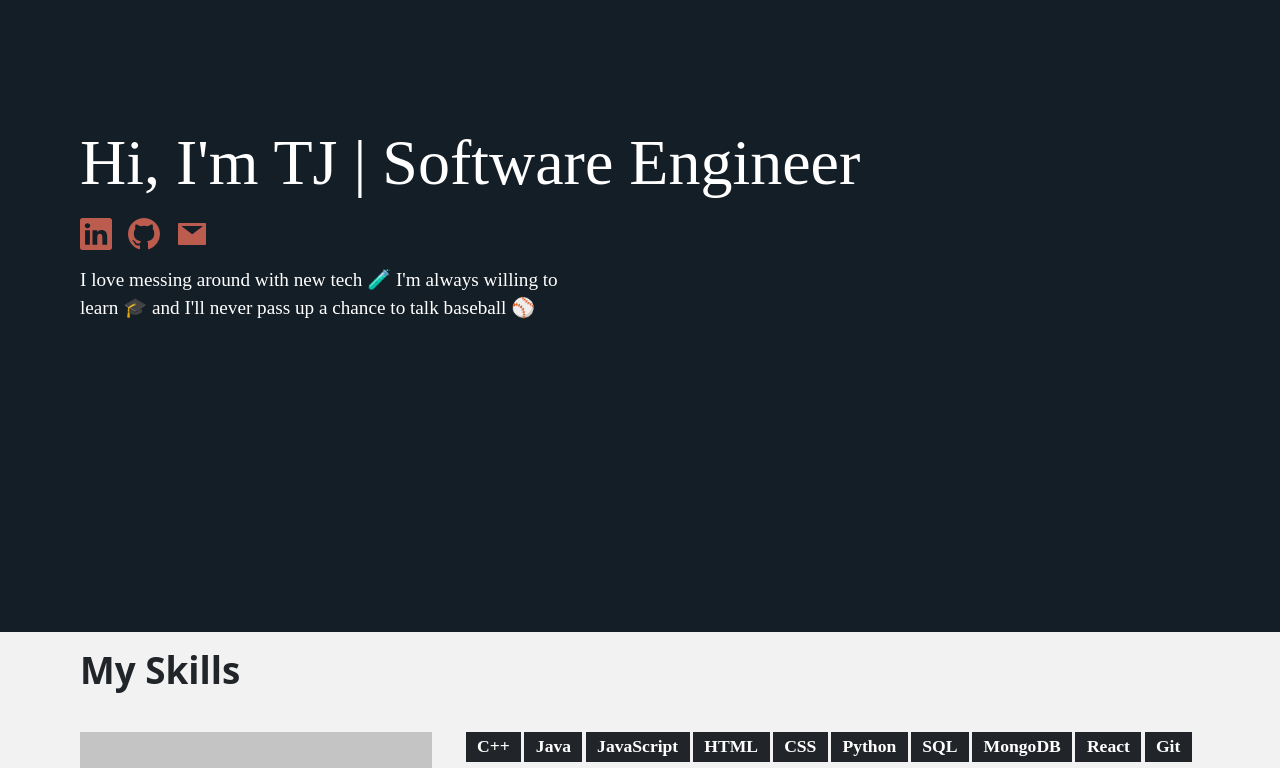
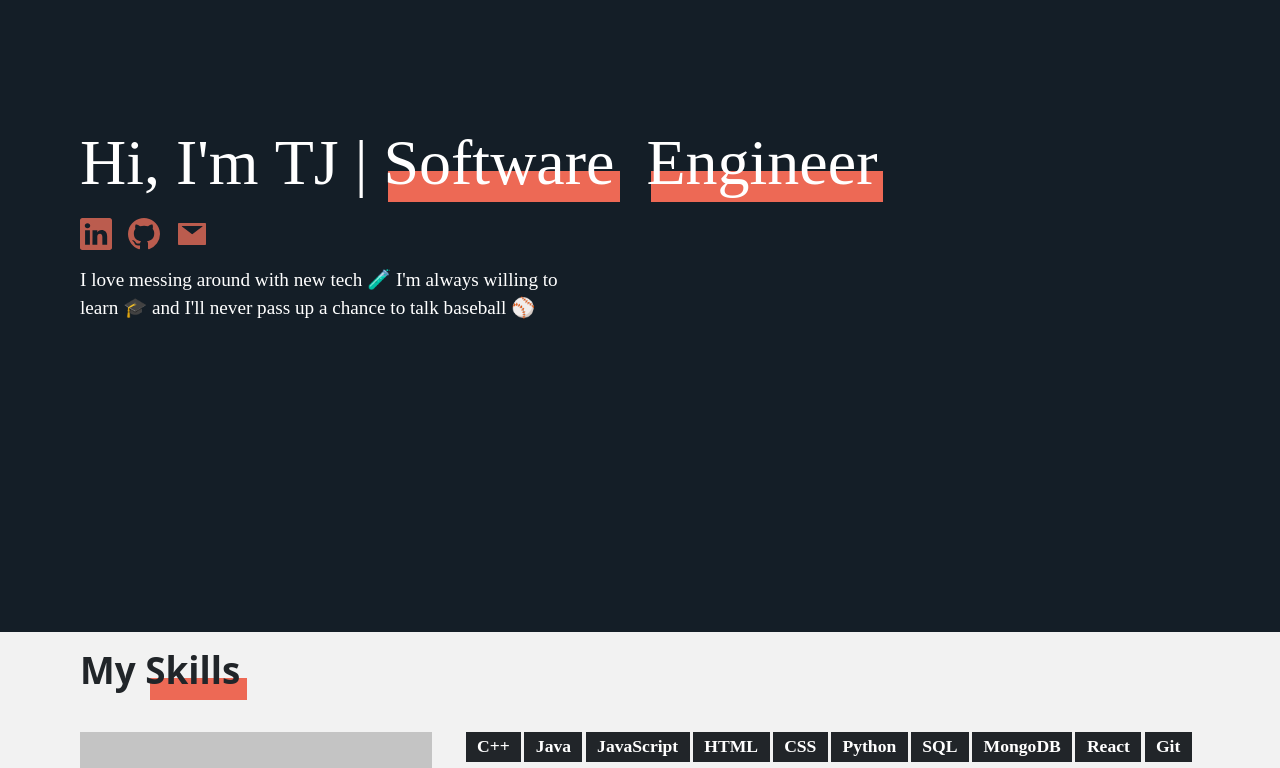
Before and after one commit to tjpoof/digital-portfolio, a React (Vite) app: page / in a window 1280 px wide. Shown: the part 280-1048 px from the top of the page. Built offline with nearby package versions, Linux system fonts and the light colour scheme; a web font is replaced by a local one.

Commit message:
highlight effect added to headings

```diff
--- a/src/styles/App.scss
+++ b/src/styles/App.scss
@@ -49,7 +49,7 @@
 }
 
 
-.intro-section {
+.hero-section {
   background-color: #141e27;
   color: #ffffff;
   width: 100%;
@@ -58,13 +58,44 @@
   align-items: center;
   font-family: 'Muli';
 
-  .intro-text-container {
+  .hero-text-container {
     text-align: left;
     margin: 0 auto;
     width: 70rem;
 
     h1 {
       font-size: 4rem;
+      display: flex;
+      flex-wrap: wrap;
+
+      div {
+        margin-right: 1rem;
+      }
+
+      .highlighted-text-container {
+        position: relative;
+
+        .highlight {
+          background-color: #ed6955;
+          width: 94%;
+          height: 40%;
+          position: absolute;
+          bottom: 0;
+          left: 0.3rem;
+          z-index: 1;
+          transform-origin: left center;
+        }
+
+        // this makes text appear above the highlight
+        &>* {
+          position: relative;
+          z-index: 2;
+        }
+
+        &:hover .highlight {
+          animation: shrinkExpand 0.4s ease-in-out;
+        }
+      }
     }
 
     .contact-buttons {
@@ -102,6 +133,37 @@
       h2 {
         font-size: 2.3rem;
         font-weight: bold;
+        display: flex;
+        align-items: center;
+
+        div {
+          margin-right: 0.6rem;
+        }
+
+        .highlighted-text-container {
+          position: relative;
+
+          .highlight {
+            background-color: #ed6955;
+            width: 93%;
+            height: 50%;
+            position: absolute;
+            bottom: -0.5rem;
+            left: 0.3rem;
+            z-index: 1;
+            transform-origin: left center;
+          }
+
+          // this makes text appear above the highlight
+          &>* {
+            position: relative;
+            z-index: 2;
+          }
+
+          &:hover .highlight {
+            animation: shrinkExpand 0.4s ease-in-out;
+          }
+        }
       }
     }
 
@@ -557,3 +619,18 @@
 
 
 }
+
+// keyframe for highlight effect on certain headings
+@keyframes shrinkExpand {
+  0% {
+    transform: scaleX(1);
+  }
+
+  50% {
+    transform: scaleX(0.4);
+  }
+
+  100% {
+    transform: scaleX(1);
+  }
+}
--- a/src/views/HomePage.jsx
+++ b/src/views/HomePage.jsx
@@ -34,9 +34,23 @@ export function HomePage() {
 
     return (
         <div className="home-page">
-            <div className="intro-section">
-                <div className="intro-text-container">
-                    <h1> Hi, I'm TJ | Software Engineer</h1>
+            <div className="hero-section">
+                <div className="hero-text-container">
+                    <h1>
+                        <div>Hi,</div>
+                        <div>I'm</div>
+                        <div>TJ</div>
+                        <div>|</div>
+                        <div className="highlighted-text-container">
+                            <div>Software</div>
+                            <div className="highlight"></div>
+                        </div>
+                        <div className="highlighted-text-container">
+                            <div>Engineer</div>
+                            <div className="highlight"></div>
+                        </div>
+
+                    </h1>
                     <div className="contact-buttons">
                         <a href="https://www.linkedin.com/in/tjharrison0827/" target="_blank" rel="noopener noreferrer">
                             <BsLinkedin className="react-icons" />
@@ -54,7 +68,13 @@ export function HomePage() {
 
             <div className="body-section">
                 <div className="section-heading-container">
-                    <h2> My Skills </h2>
+                    <h2>
+                        <div>My</div>
+                        <div className="highlighted-text-container">
+                            <div>Skills</div>
+                            <div className="highlight"></div>
+                        </div>
+                    </h2>
                 </div>
                 <div className="skills-section">
                     <div className="image-container">
@@ -85,7 +105,12 @@ export function HomePage() {
                 </div>
 
                 <div className="section-heading-container" id="projects">
-                    <h2> Projects </h2>
+                    <h2>
+                        <div className="highlighted-text-container">
+                            <div>Projects</div>
+                            <div className="highlight"></div>
+                        </div>
+                    </h2>
                 </div>
                 <div className="projects-section">
                     <ProjectCard
@@ -120,7 +145,15 @@ export function HomePage() {
                 </div>
 
                 <div className="section-heading-container contact-heading-container" id="contact">
-                    <h2> Send me a message! </h2>
+                    <h2>
+                        <div>Send</div>
+                        <div>me</div>
+                        <div>a</div>
+                        <div className="highlighted-text-container">
+                            <div>message!</div>
+                            <div className="highlight"></div>
+                        </div>
+                    </h2>
                 </div>
                 <div className="contact-section">
                     <div className="email-container">
```
